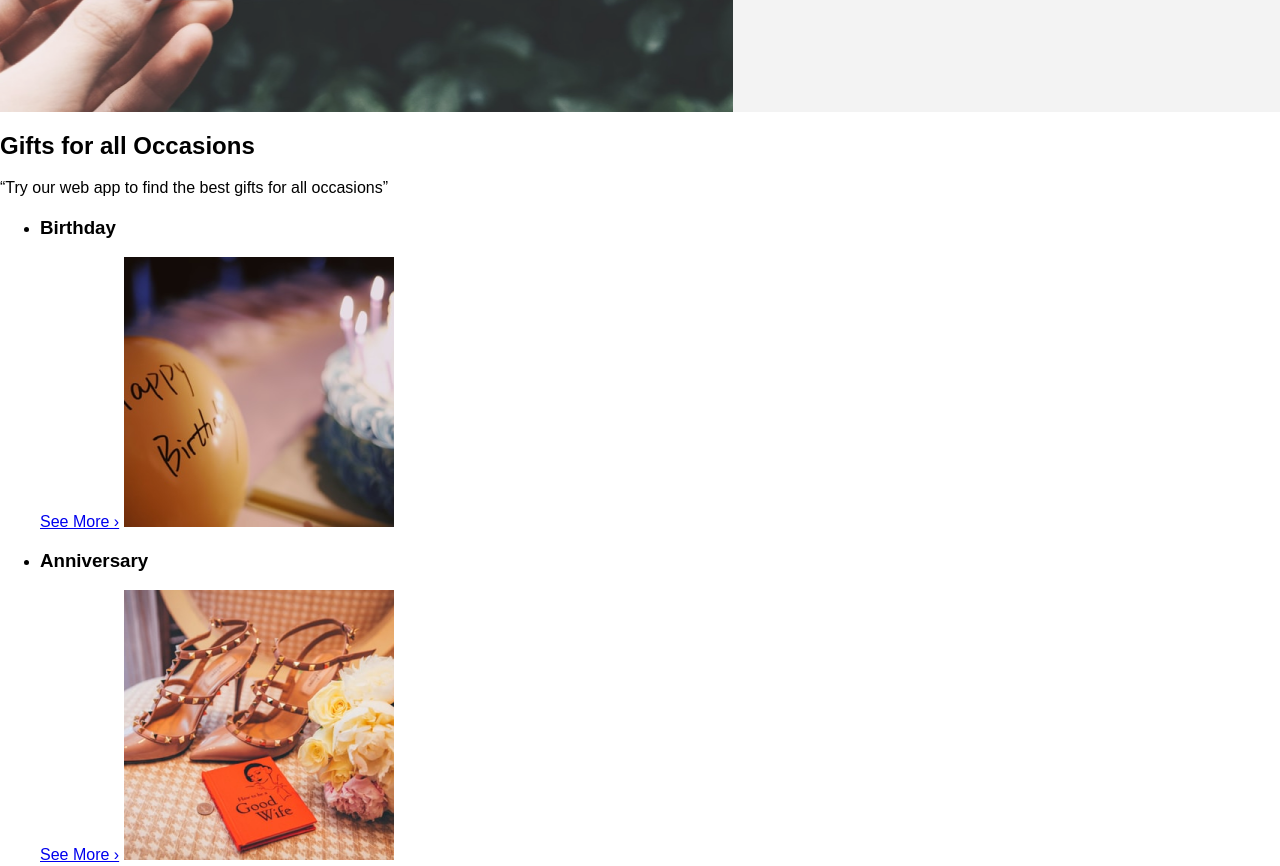
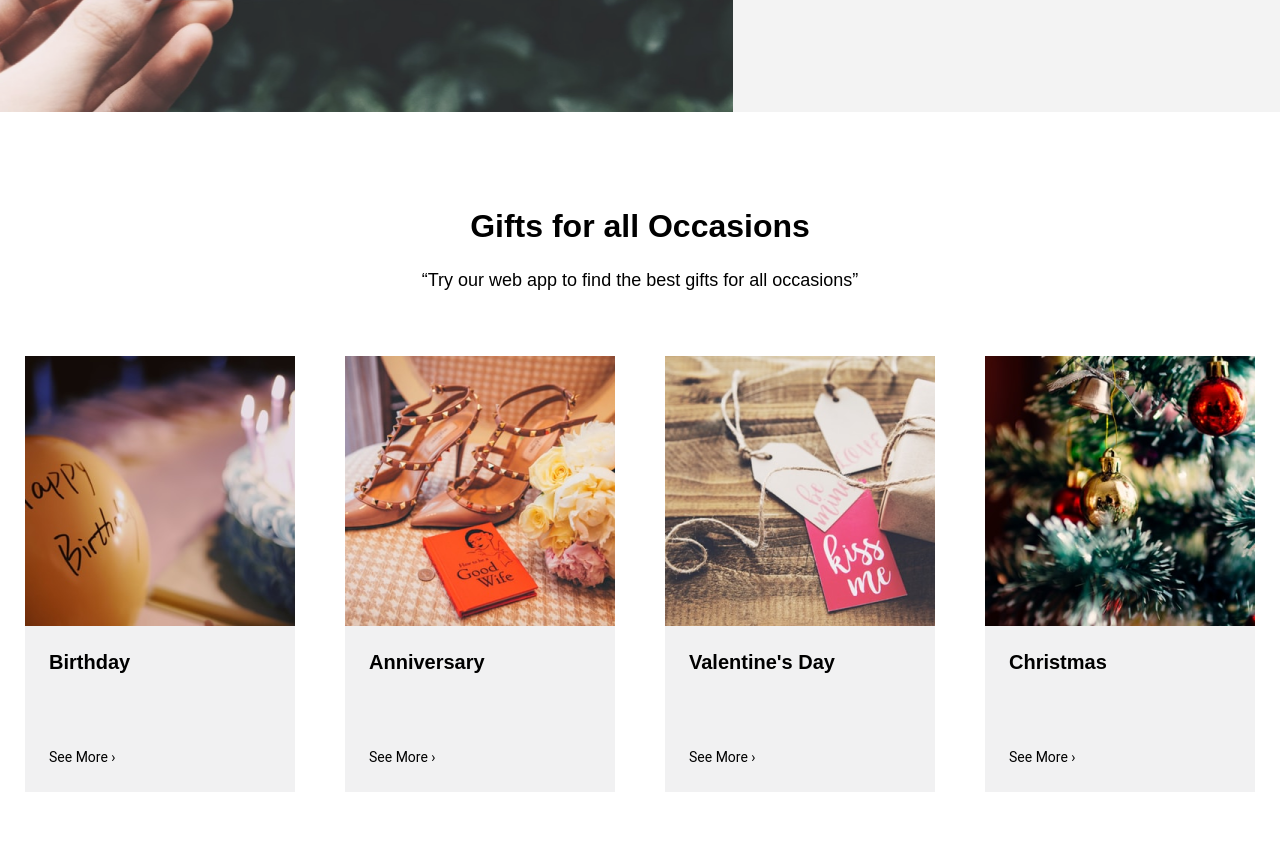
Before and after one commit to DaoNik/daonik.github.io, a plain HTML site: page index.html in a window 1280 px wide. Shown: the part 1304-2170 px from the top of the page. Drawn offline with Linux system fonts and the light colour scheme.

Commit message:
Добавил стили для posts-tall

```diff
--- a/index.html
+++ b/index.html
@@ -58,24 +58,24 @@
         <p class="posts-tall__subtitle">“Try our web app to find the best gifts for all occasions”</p>
         <ul class="posts-tall__cards">
           <li class="posts-tall__card">
-            <h3>Birthday</h3>
-            <a href="#">See More ›</a>
-            <img src="images/posts-tall__card-birthday.png" alt="Торт и шарик с надписью 'Happy Birthday'">
+            <h3 class="posts-tall__card-title">Birthday</h3>
+            <a class="posts-tall__card-link" href="#">See More ›</a>
+            <img class="posts-tall__card-img" src="images/posts-tall__card-birthday.png" alt="Торт и шарик с надписью 'Happy Birthday'">
           </li>
           <li class="posts-tall__card">
-            <h3>Anniversary</h3>
-            <a href="#">See More ›</a>
-            <img src="images/posts-tall__card-anniversary.png" alt="Туфли и букет">
+            <h3 class="posts-tall__card-title">Anniversary</h3>
+            <a class="posts-tall__card-link" href="#">See More ›</a>
+            <img class="posts-tall__card-img" src="images/posts-tall__card-anniversary.png" alt="Туфли и букет">
           </li>
           <li class="posts-tall__card">
-            <h3>Valentine's Day</h3>
-            <a href="#">See More ›</a>
-            <img src="images/posts-tall__card-valentine's-day.png" alt="Подарочная коробка">
+            <h3 class="posts-tall__card-title">Valentine's Day</h3>
+            <a class="posts-tall__card-link" href="#">See More ›</a>
+            <img class="posts-tall__card-img" src="images/posts-tall__card-valentine's-day.png" alt="Подарочная коробка">
           </li>
           <li class="posts-tall__card">
-            <h3>Christmas</h3>
-            <a href="#">See More ›</a>
-            <img src="images/posts-tall__card-christmas.png" alt="Ёлка с игрушками">
+            <h3 class="posts-tall__card-title">Christmas</h3>
+            <a class="posts-tall__card-link" href="#">See More ›</a>
+            <img class="posts-tall__card-img" src="images/posts-tall__card-christmas.png" alt="Ёлка с игрушками">
           </li>
         </ul>
       </section>
--- a/styles/style.css
+++ b/styles/style.css
@@ -1,7 +1,6 @@
 .page {
   min-width: 1100px;
   max-width: 1600px;
-  width: 100vw;
   margin: 0 auto;
   font-family: "Gilroy", Arial, sans-serif;
 }
@@ -199,3 +198,71 @@
 }
 
 /*POSTS TALL*/
+
+.posts-tall {
+  display: flex;
+  flex-direction: column;
+  align-items: center;
+  width: 100%;
+  height: 820px;
+  box-sizing: border-box;
+  padding: 96px 0 137px 0;
+}
+
+.posts-tall__title {
+  font-size: 32px;
+  line-height: 38,4px;
+  margin: 0 auto 23px auto;
+}
+
+.posts-tall__subtitle {
+  font-size: 18px;
+  line-height: 135.94%;
+  margin: 0 auto 64px auto;
+}
+
+.posts-tall__cards {
+  display: flex;
+  margin: 0 auto;
+  justify-content: space-around;
+  width: 100%;
+  box-sizing: border-box;
+  list-style: none;
+  padding: 0;
+}
+
+.posts-tall__card {
+  display: flex;
+  flex-direction: column;
+  box-sizing: border-box;
+  width: 270px;
+  height: 436px;
+  background-color: #F1F1F2;
+}
+
+.posts-tall__card:last-of-type {
+  margin-right: 0;
+}
+
+.posts-tall__card-title {
+  font-size: 20px;
+  line-height: 24px;
+  margin: 24px 24px 74px 24px;
+}
+
+.posts-tall__card-link {
+  font-family: Roboto, Arial, sans-serif;
+  font-style: normal;
+  font-weight: normal;
+  font-size: 14px;
+  line-height: 19px;
+  text-decoration: none;
+  color: #000;
+  margin: 0 0 24px 24px;
+}
+
+.posts-tall__card-img {
+  order: -1;
+  width: 270px;
+  height: 270px;
+}
```
